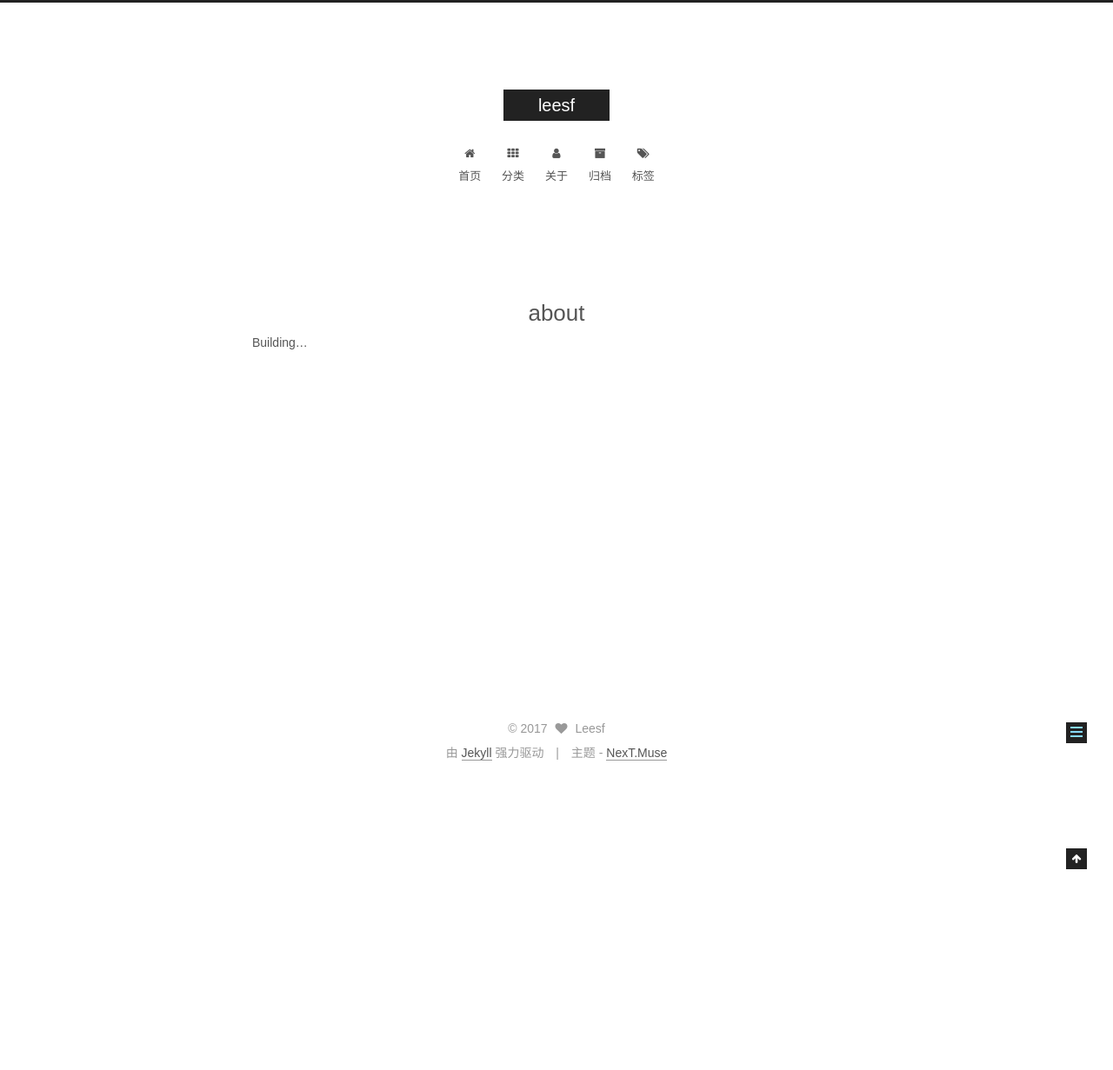
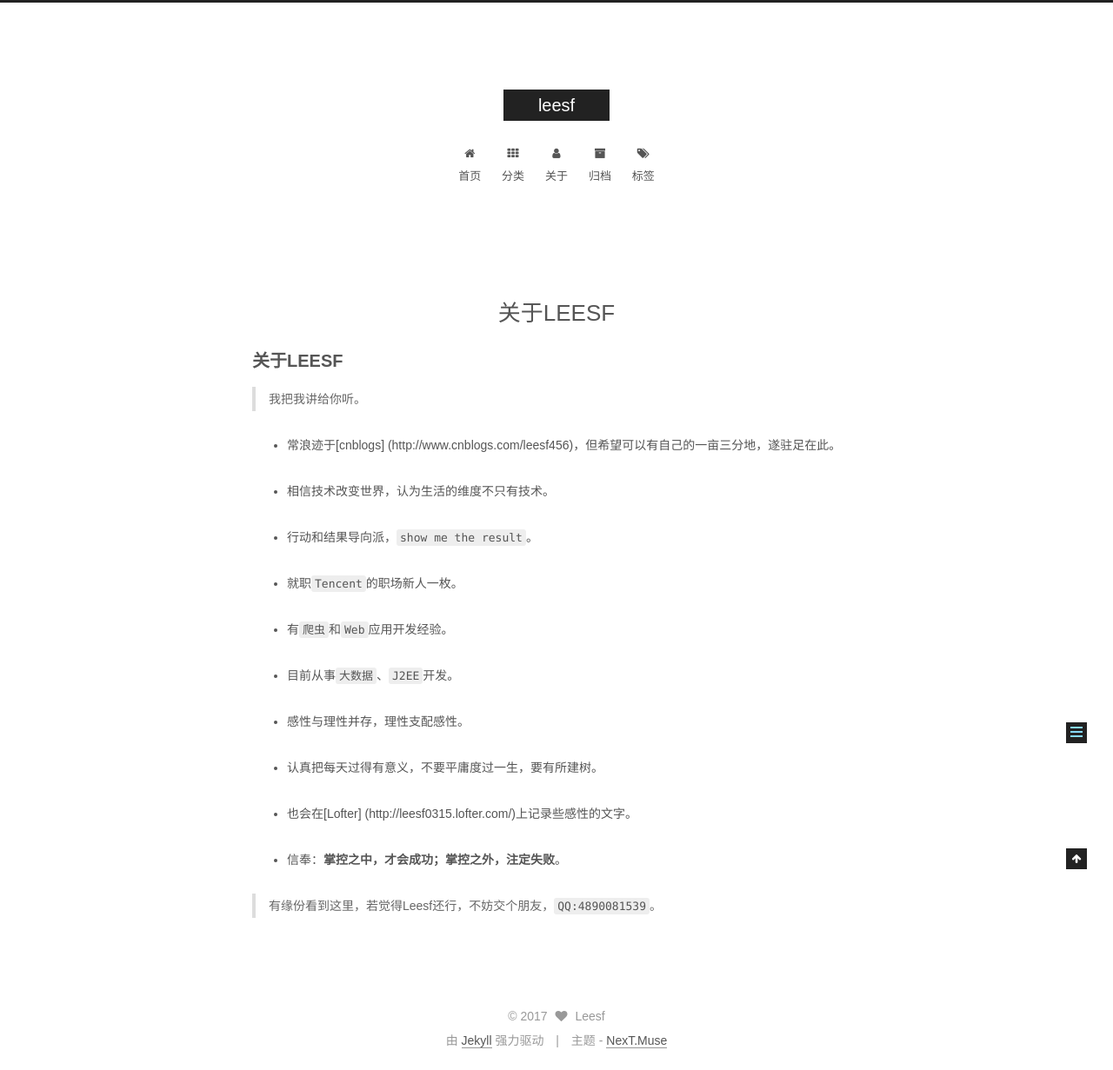
Before and after one commit to leesf/leesf.github.io, a Jekyll site: the page built from about/index.md, in a window 1280 px wide. Shown: the whole page at 87% size. Built offline with Jekyll 4.4.1, drawn with Linux system fonts in a browser that asks for light colours; before the commit the page ends 900 px from its top, so only the background shows below that.

Commit message:
add about leesf

```diff
--- a/about/index.md
+++ b/about/index.md
@@ -1,6 +1,31 @@
 ---
-title: about
+title: 关于LEESF
 layout: page
 ---
 
-Building...
+## 关于LEESF
+
+> 我把我讲给你听。
+
+* 常浪迹于[cnblogs] (http://www.cnblogs.com/leesf456)，但希望可以有自己的一亩三分地，遂驻足在此。
+
+* 相信技术改变世界，认为生活的维度不只有技术。
+
+* 行动和结果导向派，`show me the result`。
+
+* 就职`Tencent`的职场新人一枚。
+
+* 有`爬虫`和`Web`应用开发经验。
+
+* 目前从事`大数据`、`J2EE`开发。
+
+* 感性与理性并存，理性支配感性。
+
+* 认真把每天过得有意义，不要平庸度过一生，要有所建树。
+
+* 也会在[Lofter] (http://leesf0315.lofter.com/)上记录些感性的文字。
+
+* 信奉：**掌控之中，才会成功；掌控之外，注定失败**。
+
+
+> 有缘份看到这里，若觉得Leesf还行，不妨交个朋友，`QQ:4890081539`。
```
